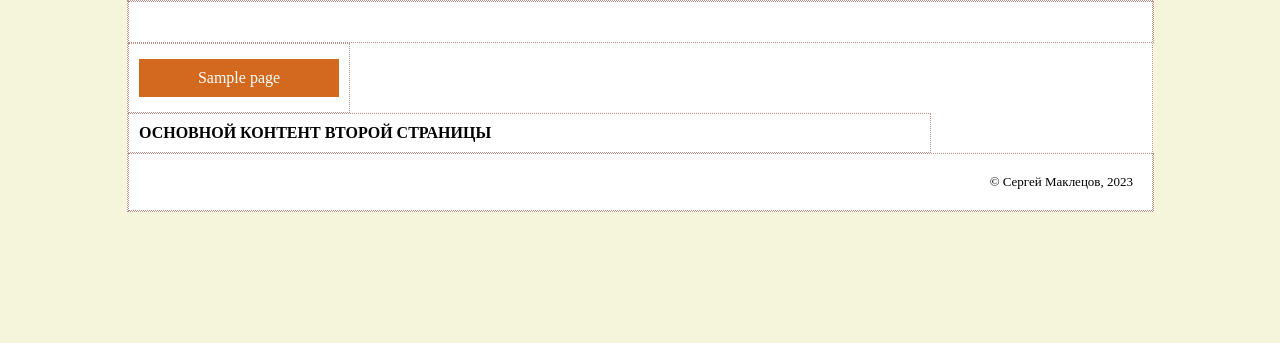
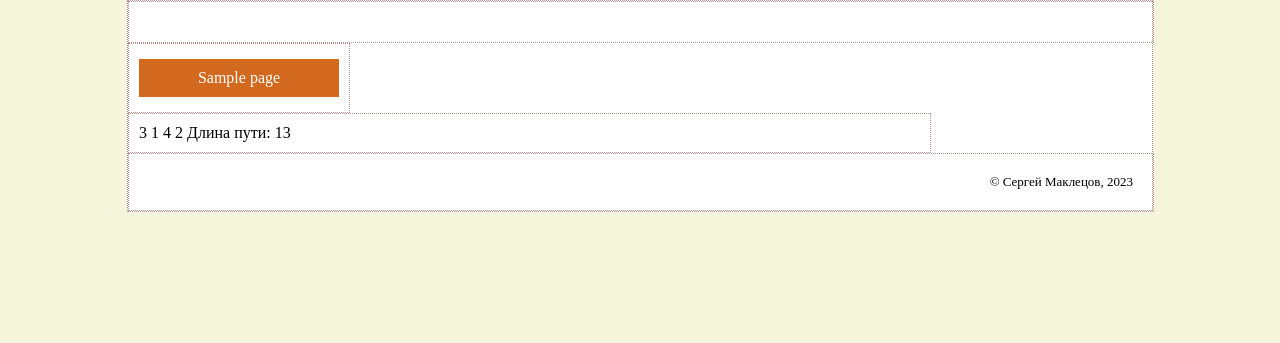
Before and after one commit to illbeurs/awesome-cosmic-chair-shop, a PHP site: page /second.php in a window 1280 px wide. Shown: the top 343 px of the page. Run offline with PHP 8.4, Linux system fonts and the light colour scheme; tables that the repository leaves empty or names only in its code hold one stand-in row (values such as "Sample post").

Commit message:
Дейкстра

```diff
--- a/data/graph.txt
+++ b/data/graph.txt
@@ -1,6 +1,5 @@
-0 2 0 0 0 0
-2 0 7 3 5 0
-0 7 0 5 0 6
-0 3 5 0 1 10
-0 5 0 1 0 8
-0 0 6 10 8 0
+0 8 7 2 0
+8 0 0 4 0
+7 0 0 0 0
+2 4 0 0 0
+0 0 0 0 0
--- a/second.php
+++ b/second.php
@@ -15,13 +15,38 @@ class graph
 
     public function findPath($start,$finish){
         $this->vtx[$start-1]->setPathLength(0);
+        while(($v = $this->findMinVertex()) !== null){
+            $edges = $v->getEdges();
+            foreach ($edges as $i=>$edge){
+                if($edge > 0){
+                    $ln = $v->getPathLength() + $edge;
+                    if($ln < $this->vtx[$i]->getPathLength()) {
+                        $this->vtx[$i]->setPathLength($ln);
+                        $this->vtx[$i]->setPrevVertex($v->getNumber() - 1);
+                    }
+                }
+            }
+            $v->setIsVisited(true);
+        }
 
+        $res = array();
+        $curr = $finish - 1;
+        while($curr !== $start - 1){
+            $res[] = $this->vtx[$curr];
+            if ($this->vtx[$curr]->getPrevVertex() >= 0) {
+                $curr = $this->vtx[$curr]->getPrevVertex();
+            } else break;
+        }
+        $res[] = $this->vtx[$start - 1];
+        return array_reverse($res);
     }
-    private function findMinVertex(){
-        $min=PHP_INT_MAX;
+    private function findMinVertex(): ?vertex{
+        $min=null;
         foreach ($this->vtx as $i=>$v){
-
+            if(($min === null || $min->getPathLength() > $v->getPathLength()) && !$v->isVisited())
+                $min = $v;
         }
+        return $min;
     }
 
 }
@@ -31,16 +56,15 @@ class vertex
 
     private int $number;
     private array $edges=array();
-    private bool $isVisited=false;
+    private bool $isVisited = false;
     private int $pathLength=PHP_INT_MAX;
     private int $prevVertex=-1;
 
     public function __construct($num,$edges){
         $this->number=$num;
         foreach ($edges as $i=>$e){
-            $edges[$i]=(int)$e;
+            $this->edges[$i]=(int)$e;
         }
-
     }
 
     /**
@@ -90,6 +114,22 @@ class vertex
     {
         $this->prevVertex = $prevVertex;
     }
+
+    /**
+     * @return array
+     */
+    public function getEdges(): array
+    {
+        return $this->edges;
+    }
+
+    /**
+     * @return int
+     */
+    public function getNumber(): int
+    {
+        return $this->number;
+    }
 }
 
 class second extends Page
@@ -97,7 +137,12 @@ class second extends Page
 
     protected function showContent()
     {
-        print "<b>ОСНОВНОЙ КОНТЕНТ ВТОРОЙ СТРАНИЦЫ</b>";
+        $g = new graph("data/graph.txt");
+        $path = $g->findPath(3, 2);
+        foreach ($path as $v){
+            print $v->getNumber()." ";
+        }
+        print("Длина пути: ".$path[sizeof($path)-1]->getPathLength());
     }
 }
 
```
